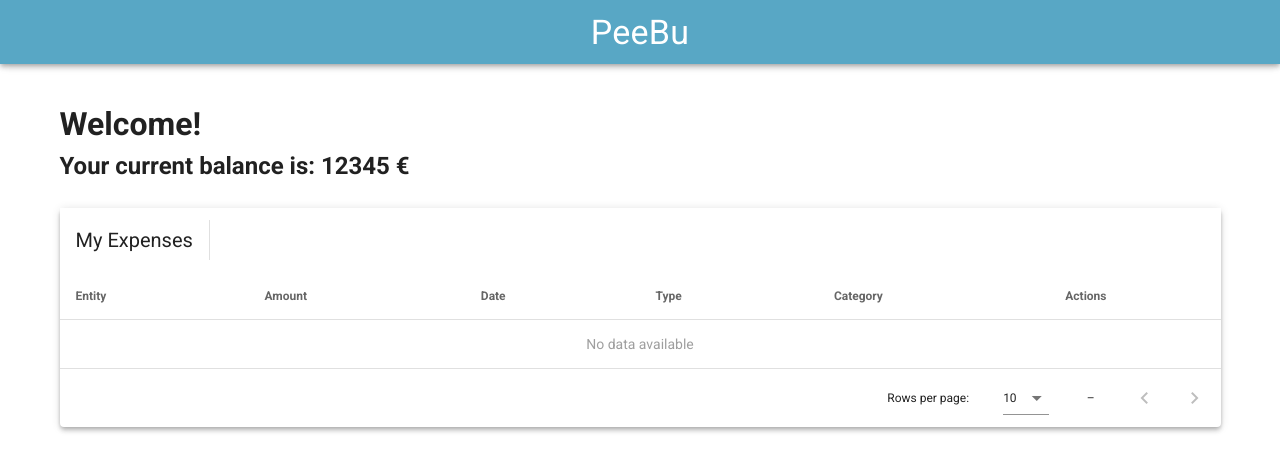
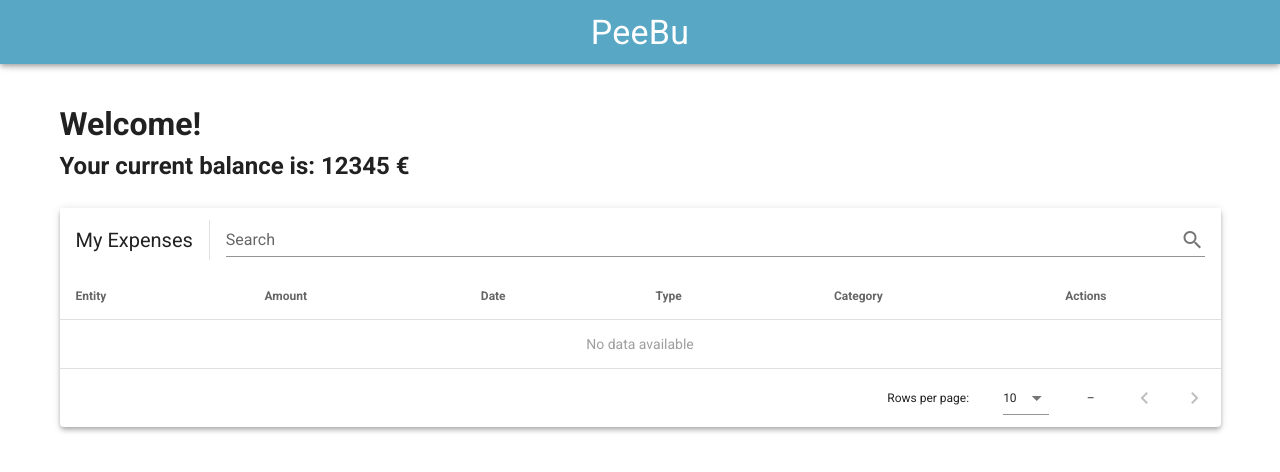
Before and after one commit to L-Ferreira/qs_7_peebu, a Vue app: page / in a window 1280 px wide. Shown: the top 472 px of the page. Built offline with nearby package versions, Linux system fonts and the light colour scheme.

Commit message:
Added search bar to data table

```diff
--- a/src/components/TransactionDataTable.vue
+++ b/src/components/TransactionDataTable.vue
@@ -1,4 +1,5 @@
 <template>
+  <div>
     <v-data-table
       ref="table"
       :headers="headers"
@@ -10,6 +11,13 @@
         <v-toolbar flat color="white">
           <v-toolbar-title>My Expenses</v-toolbar-title>
           <v-divider class="mx-4" inset vertical></v-divider>
+          <v-text-field
+            v-model="search"
+            append-icon="mdi-magnify"
+            label="Search"
+            single-line
+            hide-details
+          ></v-text-field>
         </v-toolbar>
       </template>
       <template v-slot:item.actions="{ item }">
@@ -17,6 +25,7 @@
         <v-icon small @click="itemInfo(item)">mdi-information-outline</v-icon>
       </template>
     </v-data-table>
+  </div>
 </template>
 <script>
 export default {
```
Lines whose indentation alone changed are shown as unchanged.
